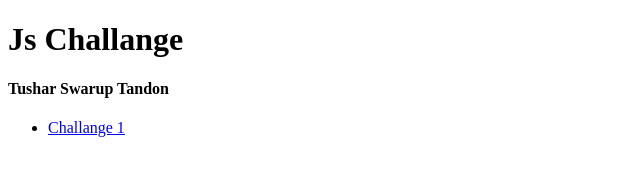
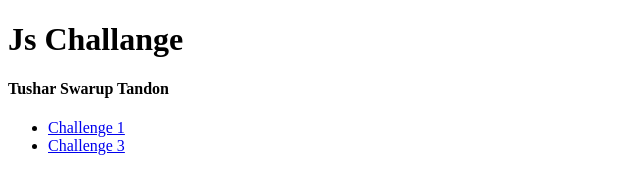
Before and after one commit to TusharSwarupTandon/caw-challanges, a plain HTML site: page index.html in a window 1280 px wide. Shown: the full height of the page, 0-640 px from the left. Drawn offline with Linux system fonts and the light colour scheme.

Commit message:
pulled files from develop

```diff
--- a/index.html
+++ b/index.html
@@ -8,7 +8,8 @@
         <h4>Tushar Swarup Tandon</h4>
 
         <ul>
-            <li><a href="./Challange1/index.html">Challange 1</a></li>
+            <li><a href="./Challange1/index.html">Challenge 1</a></li>
+			<li><a href="./Challange3/index.html">Challenge 3</a></li>
         </ul>
 
     </body>
```
